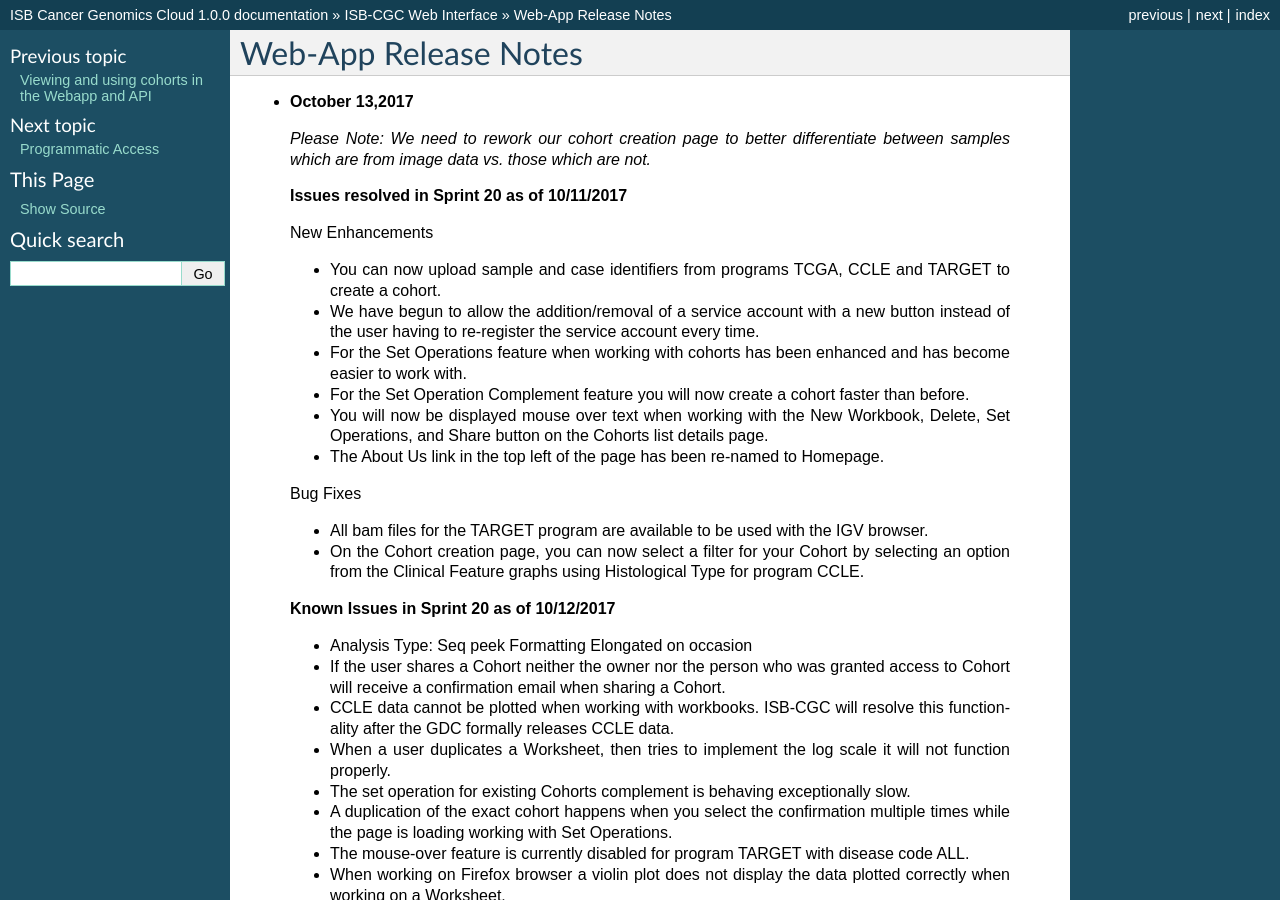
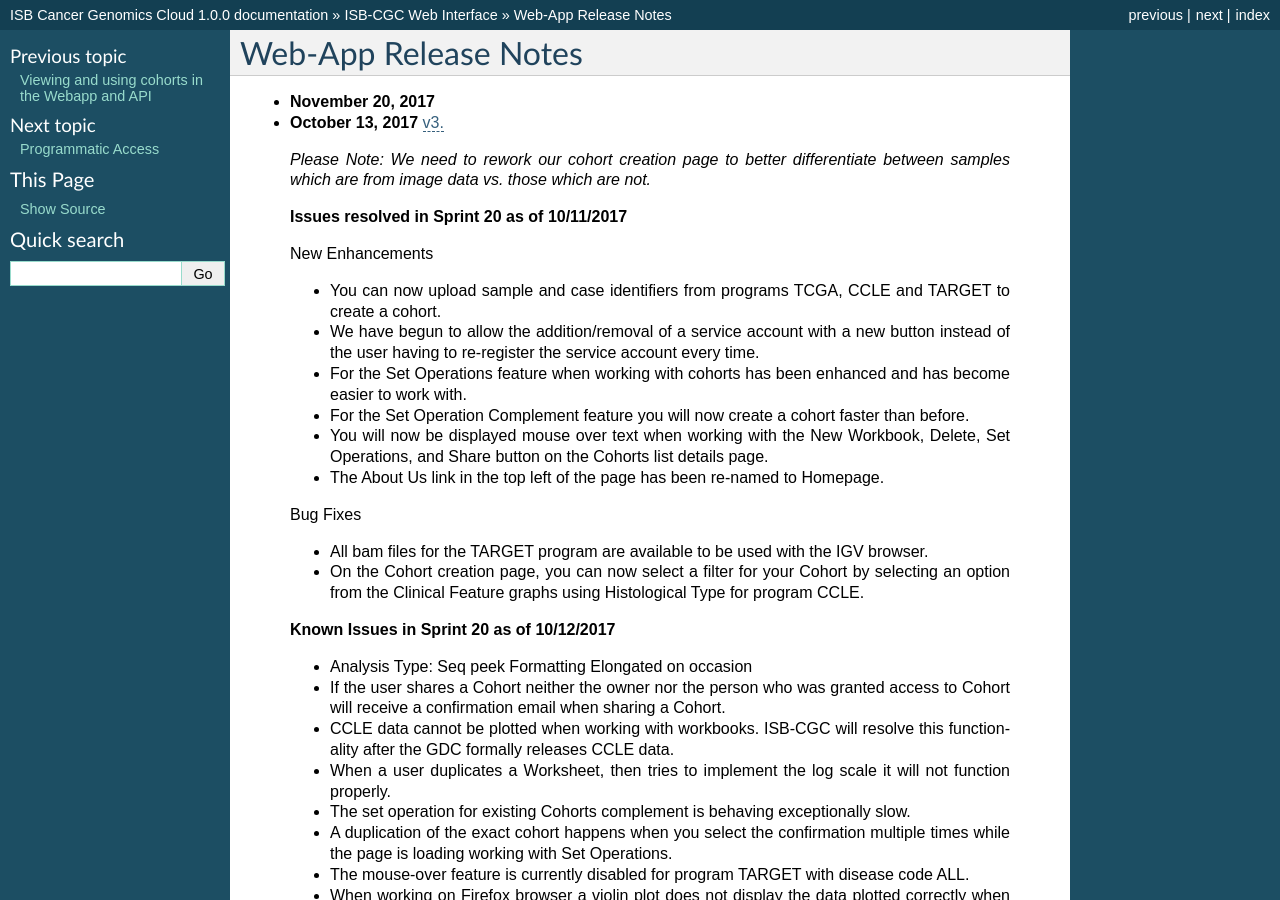
Before and after one commit to isb-cgc/readthedocs, a Sphinx documentation site: the page built from docs/source/sections/webapp/releases.rst, in a window 1280 px wide and 900 px high. Built offline with Sphinx 7.4.7, drawn with Linux system fonts in a browser that asks for light colours; pages that are not in the unit, such as notebooks, are missing from menus.

Commit message:
added version for sprint 20

```diff
--- a/docs/source/sections/webapp/releases.rst
+++ b/docs/source/sections/webapp/releases.rst
@@ -2,7 +2,13 @@
 Web-App Release Notes
 *********************
 
-* **October 13,2017**
+
+
+* **November 20, 2017**
+
+
+
+* **October 13, 2017** `v3. <https://github.com/isb-cgc/ISB-CGC-Webapp/releases/tag/3.5>`_
 
  *Please Note: We need to rework our cohort creation page to better differentiate between samples which are from image data vs. those which are not.*
 
```
